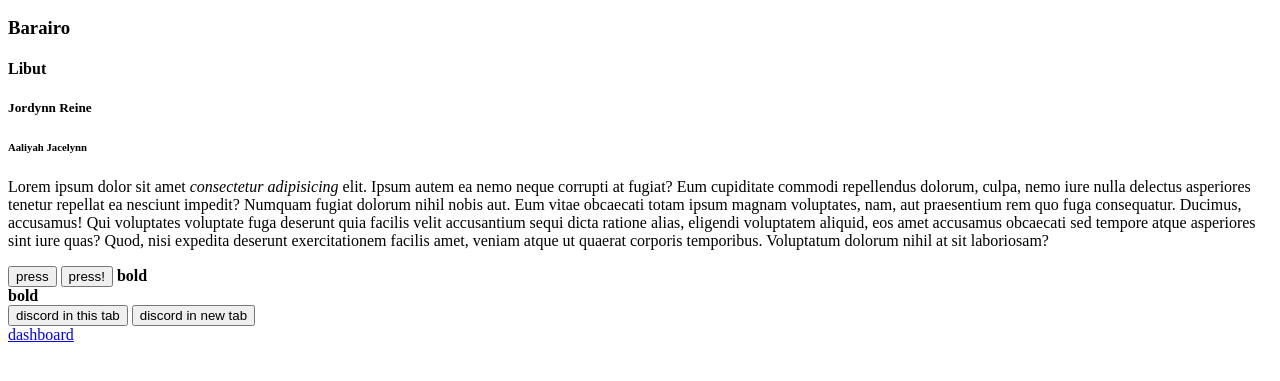
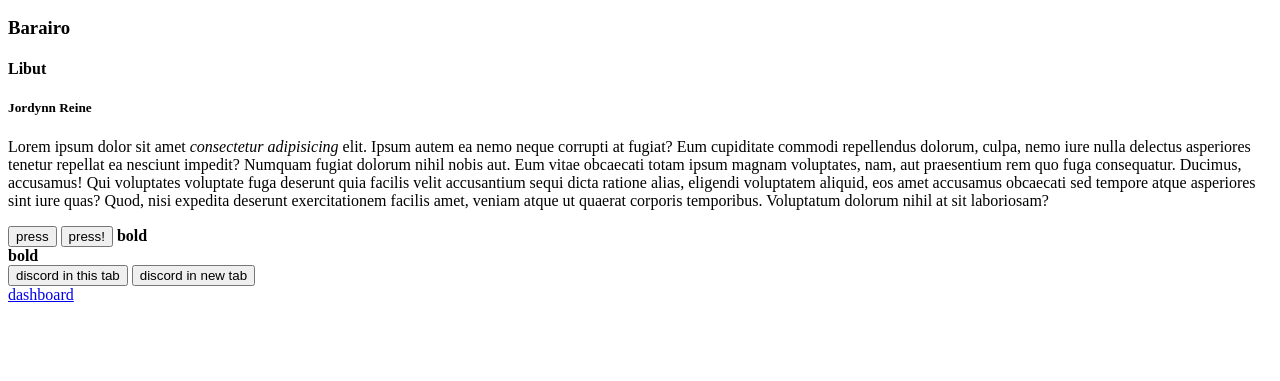
Before and after one commit to jaztynn/HTMLCC, a plain HTML site: page index.html in a window 1280 px wide. Shown: the part 139-520 px from the top of the page. Drawn offline with Linux system fonts and the light colour scheme.

Commit message:
confused again

```diff
--- a/index.html
+++ b/index.html
@@ -13,14 +13,12 @@
     <h3>Barairo</h3>
     <h4>Libut</h4>
     <h5>Jordynn Reine</h5>
-    <h6>Aaliyah Jacelynn</h6>
     <p>Lorem ipsum dolor sit amet <i>consectetur adipisicing</i> elit. Ipsum autem ea nemo neque corrupti at fugiat? Eum cupiditate commodi repellendus dolorum, culpa, nemo iure nulla delectus asperiores tenetur repellat ea nesciunt impedit? Numquam fugiat dolorum nihil nobis aut. Eum vitae obcaecati totam ipsum magnam voluptates, nam, aut praesentium rem quo fuga consequatur. Ducimus, accusamus! Qui voluptates voluptate fuga deserunt quia facilis velit accusantium sequi dicta ratione alias, eligendi voluptatem aliquid, eos amet accusamus obcaecati sed tempore atque asperiores sint iure quas? Quod, nisi expedita deserunt exercitationem facilis amet, veniam atque ut quaerat corporis temporibus. Voluptatum dolorum nihil at sit laboriosam?</p>
     <button>press</button>
     <button>press!</button>
     <b>bold</b>
     <div>
         <b>bold</b>
-
     </div>
     <a href="https://discord.gg/frontend"><button>discord in this tab</button></a>
     <a href="https://discord.gg/frontend" target="_blank"><button>discord in new tab</button></a>
```
